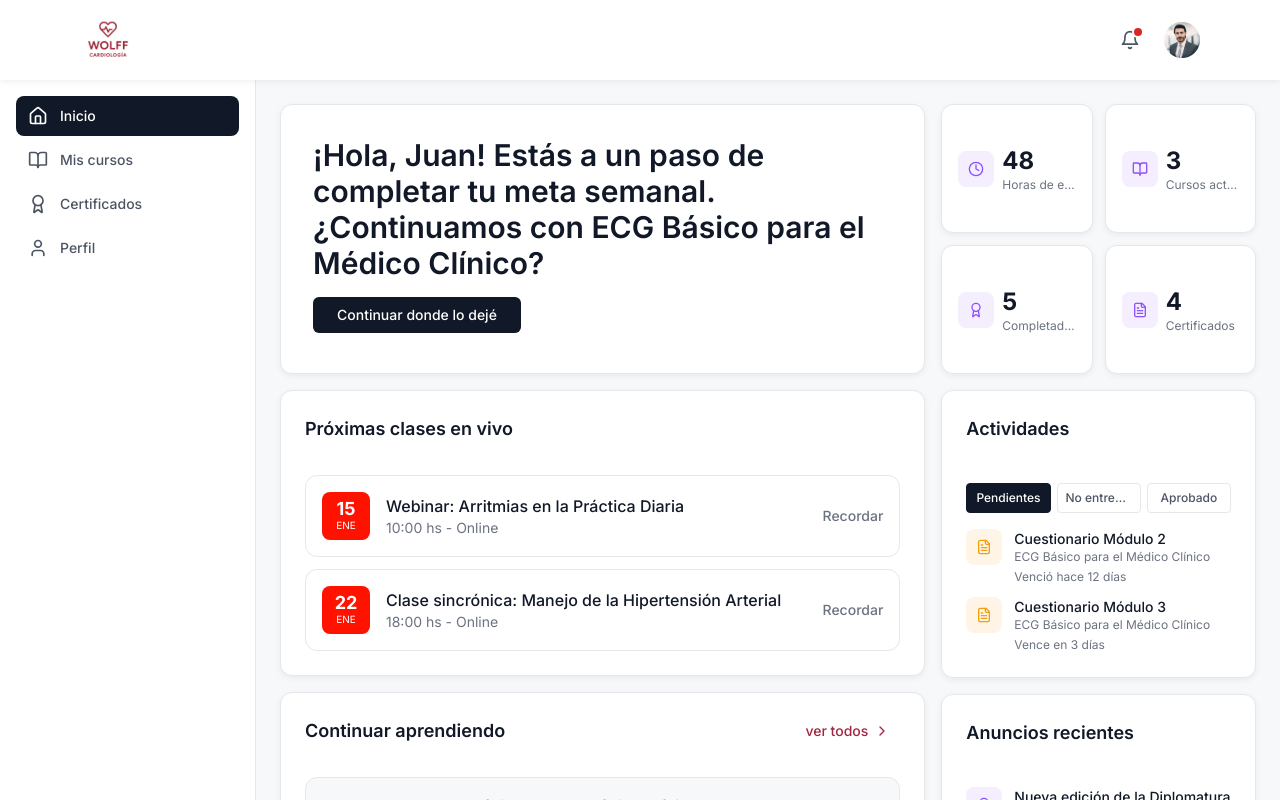
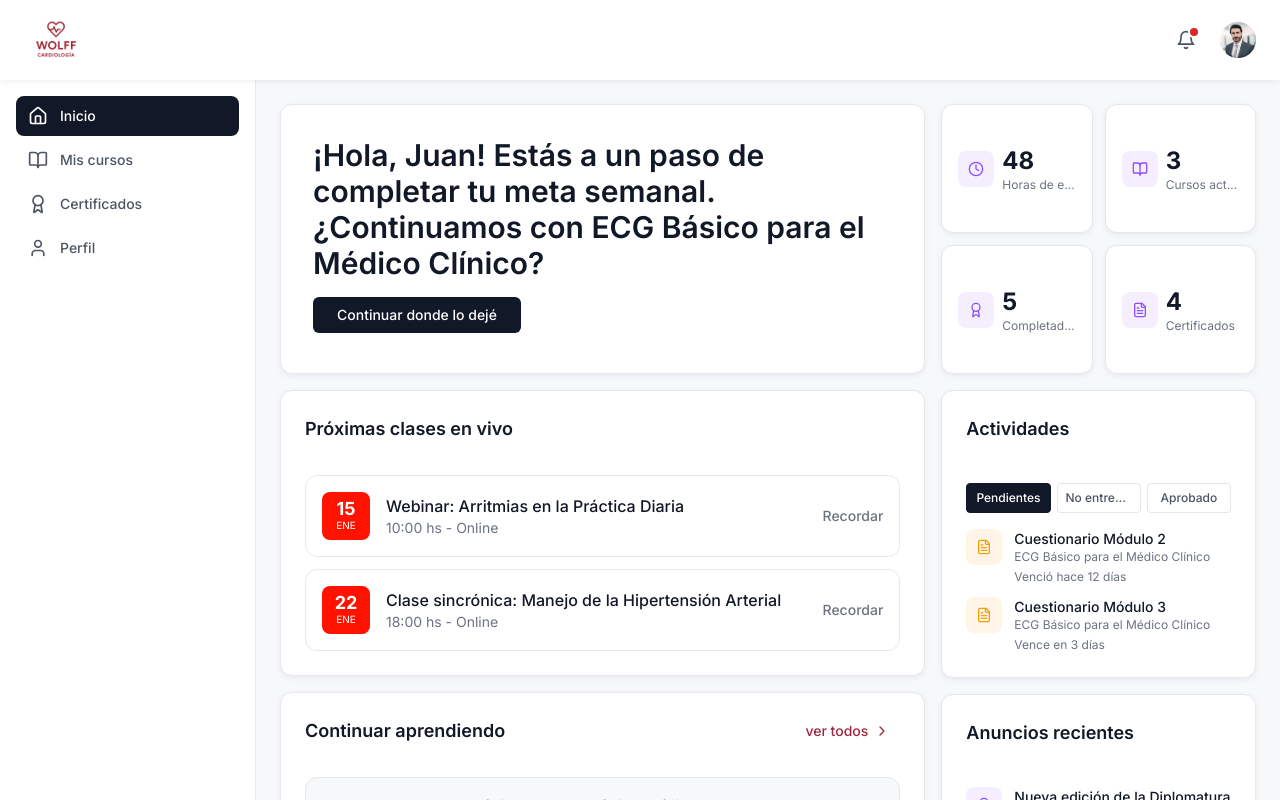
Before and after one commit to quintoimpacto/v0-wolff-lms, a Next.js app: page /alumno in a window 1280 px wide. Shown: the top 800 px of the page. Built offline with nearby package versions, Linux system fonts and the light colour scheme.

Commit message:
feat: add variant prop to Header component and use it in AlumnoLayout
Co-authored-by: Pauhaus <274125356+Pauhaus@users.noreply.github.com>

```diff
--- a/app/alumno/layout.tsx
+++ b/app/alumno/layout.tsx
@@ -21,7 +21,7 @@ export default function AlumnoLayout({ children }: { children: React.ReactNode }
   return (
     <div className="min-h-screen bg-secondary">
       {/* Topbar (same as homepage) */}
-      <Header />
+      <Header variant="dashboard" />
 
       <div className="flex">
         {/* Desktop Sidebar */}
--- a/components/header.tsx
+++ b/components/header.tsx
@@ -4,10 +4,16 @@ import Image from "next/image"
 import { Bell } from "lucide-react"
 import { Avatar, AvatarFallback, AvatarImage } from "@/components/ui/avatar"
 
-export function Header() {
+export function Header({ variant = "default" }: { variant?: "default" | "dashboard" }) {
   return (
     <header className="sticky top-0 z-50 w-full bg-background shadow-sm">
-      <div className="mx-auto flex h-20 max-w-[1200px] items-center justify-between px-8 lg:px-10">
+      <div
+        className={
+          variant === "dashboard"
+            ? "flex h-20 w-full items-center justify-between pl-7 pr-4 lg:pr-6"
+            : "mx-auto flex h-20 max-w-[1200px] items-center justify-between px-8 lg:px-10"
+        }
+      >
         {/* Logo */}
         <Image
           src="/wolff-logo.png"
```
